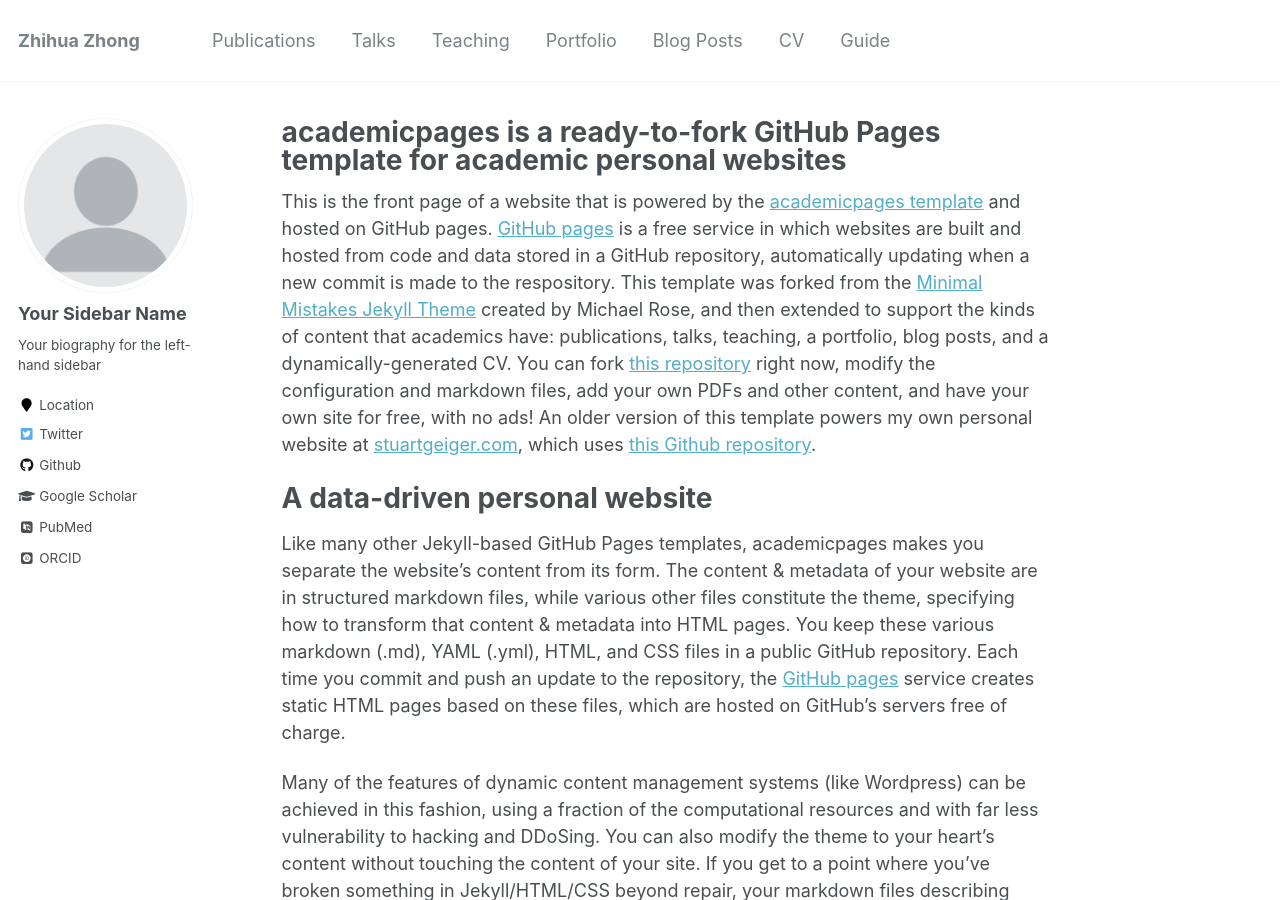
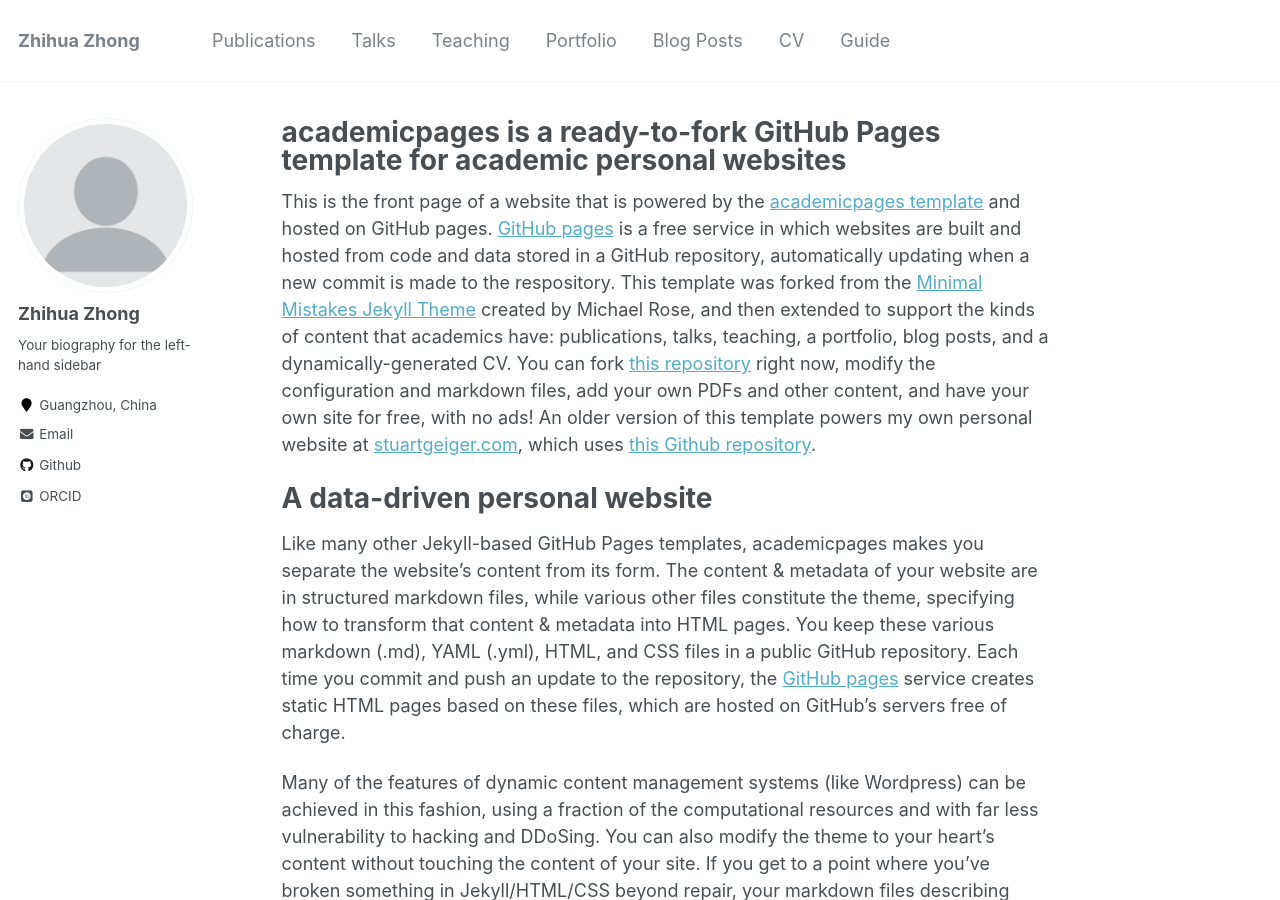
Before and after one commit to Isaac-Paradox/Isaac-Paradox.github.io, a Jekyll site: the page built from _pages/about.md, in a window 1280 px wide and 900 px high. Built offline with Jekyll 4.4.1, drawn with Linux system fonts in a browser that asks for light colours; some web fonts are replaced.

Commit message:
upload config

```diff
--- a/_config.yml
+++ b/_config.yml
@@ -6,7 +6,7 @@
 # `jekyll serve`. If you change this file, please restart the server process.
 
 # Site Settings
-locale                   : "Guangzhou, China"
+locale                   : "zh-CN"
 title                    : "Zhihua Zhong"
 title_separator          : "-"
 name                     : &name "Zhihua Zhong"
@@ -80,14 +80,14 @@
 
 # Site Author
 author:
-  name             : "Your Sidebar Name"
+  name             : "Zhihua Zhong"
   avatar           : "profile.png"
   bio              : "Your biography for the left-hand sidebar"
-  location         : "Location"
+  location         : "Guangzhou, China"
   employer         :
-  pubmed           : "https://www.ncbi.nlm.nih.gov/pubmed/?term=john+snow"
-  googlescholar    : "http://yourfullgooglescholarurl.com"
-  email            :
+  pubmed           : #"https://www.ncbi.nlm.nih.gov/pubmed/?term=john+snow"
+  googlescholar    : #"http://yourfullgooglescholarurl.com"
+  email            :  "zhi564133873k@126.com"
   researchgate     :  # example: "https://www.researchgate.net/profile/yourprofile"
   uri              :
   bitbucket        :
@@ -96,20 +96,20 @@
   flickr           :
   facebook         :
   foursquare       :
-  github           : "academicpages"
+  github           : "https://github.com/Isaac-Paradox"
   google_plus      :
   keybase          :
   instagram        :
   impactstory      : #"https://profiles.impactstory.org/u/xxxx-xxxx-xxxx-xxxx"
   lastfm           :
   linkedin         :
-  orcid            : "http://orcid.org/yourorcidurl"
+  orcid            : "https://orcid.org/0009-0002-9979-4770"
   pinterest        :
   soundcloud       :
   stackoverflow    : # http://stackoverflow.com/users/123456/username
   steam            :
   tumblr           :
-  twitter          : "replacethistwitterhandle"
+  twitter          :
   vine             :
   weibo            :
   xing             :
```
